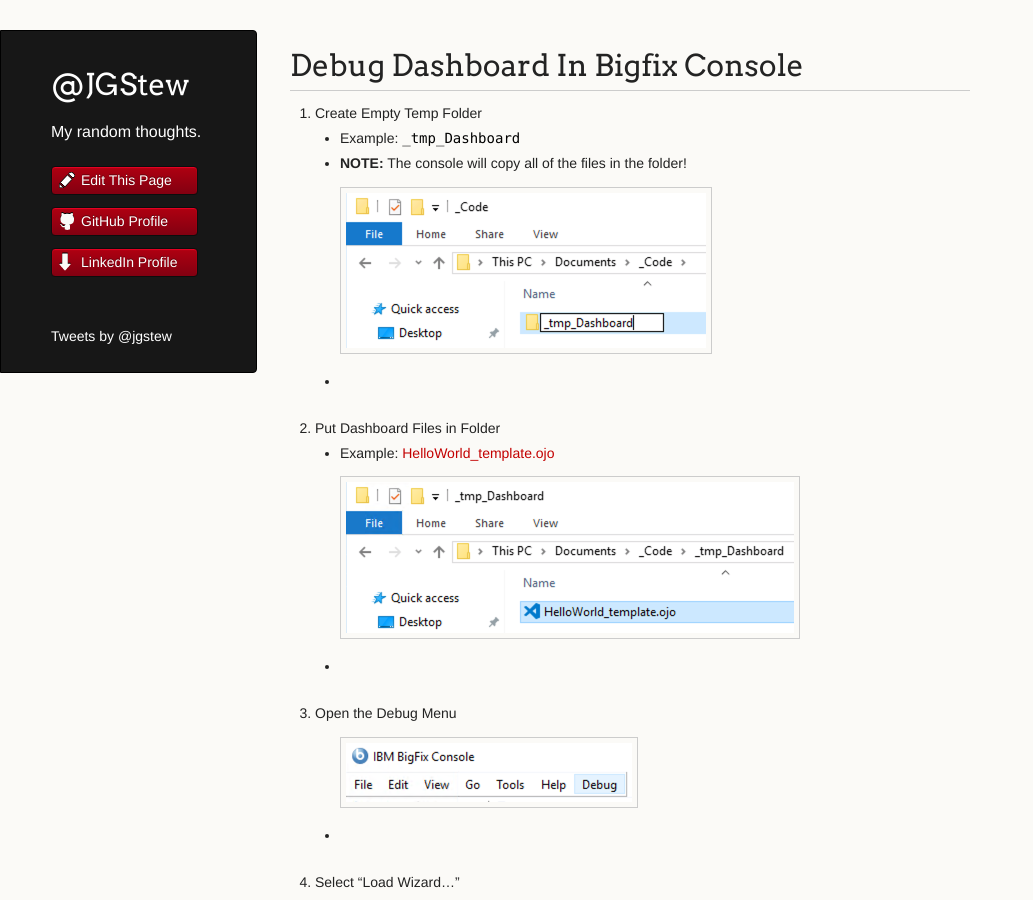
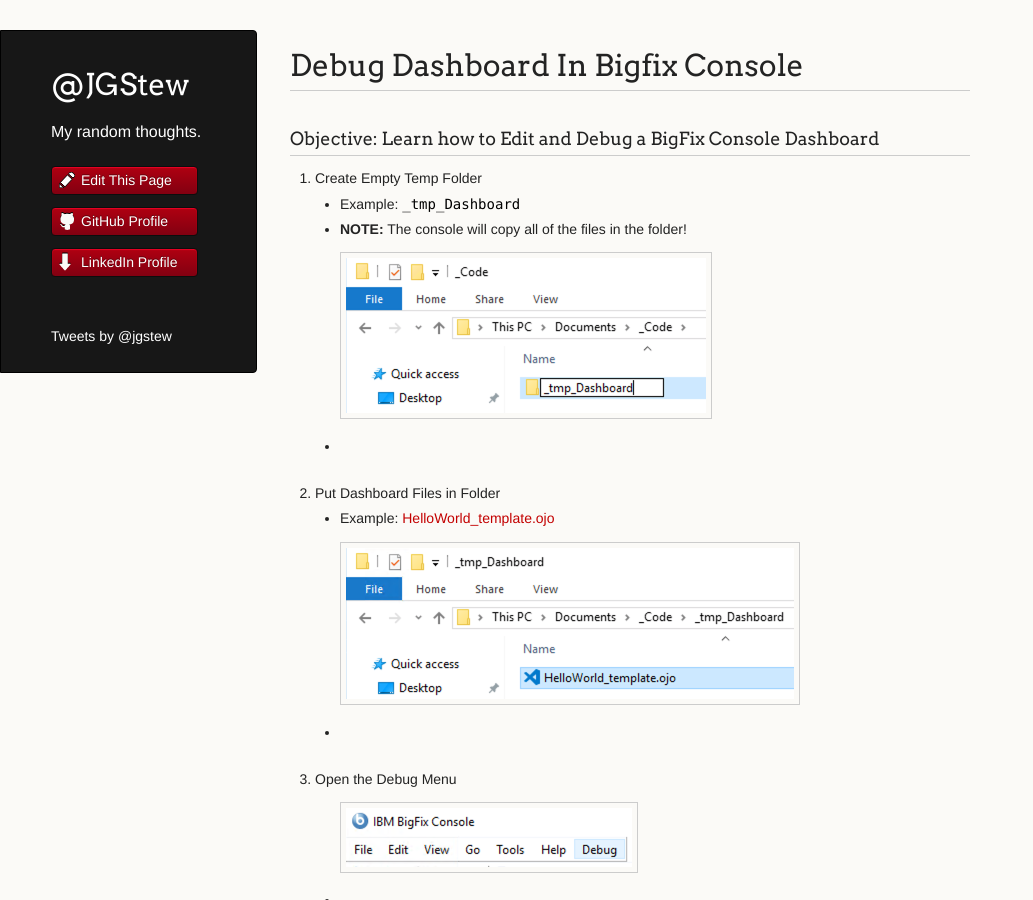
Before and after one commit to jgstew/jgstew.github.io, a Jekyll site: the page built from _posts/2018-10-29-Debug-Dashboard-In-BigFix-Console.md, in a window 1280 px wide and 900 px high. Shown: the whole window, without its empty margins (0-1033 px from the left). Built offline with Jekyll 4.4.1, drawn with Linux system fonts in a browser that asks for light colours; nearby versions of some CDN libraries; comment, search, counter and statistics services are not loaded.

Commit message:
Update 2018-10-29-Debug-Dashboard-In-BigFix-Console.md

```diff
--- a/_posts/2018-10-29-Debug-Dashboard-In-BigFix-Console.md
+++ b/_posts/2018-10-29-Debug-Dashboard-In-BigFix-Console.md
@@ -1,3 +1,5 @@
+
+### Objective: Learn how to Edit and Debug a BigFix Console Dashboard
 
 1. Create Empty Temp Folder
     * Example: `_tmp_Dashboard`
```
